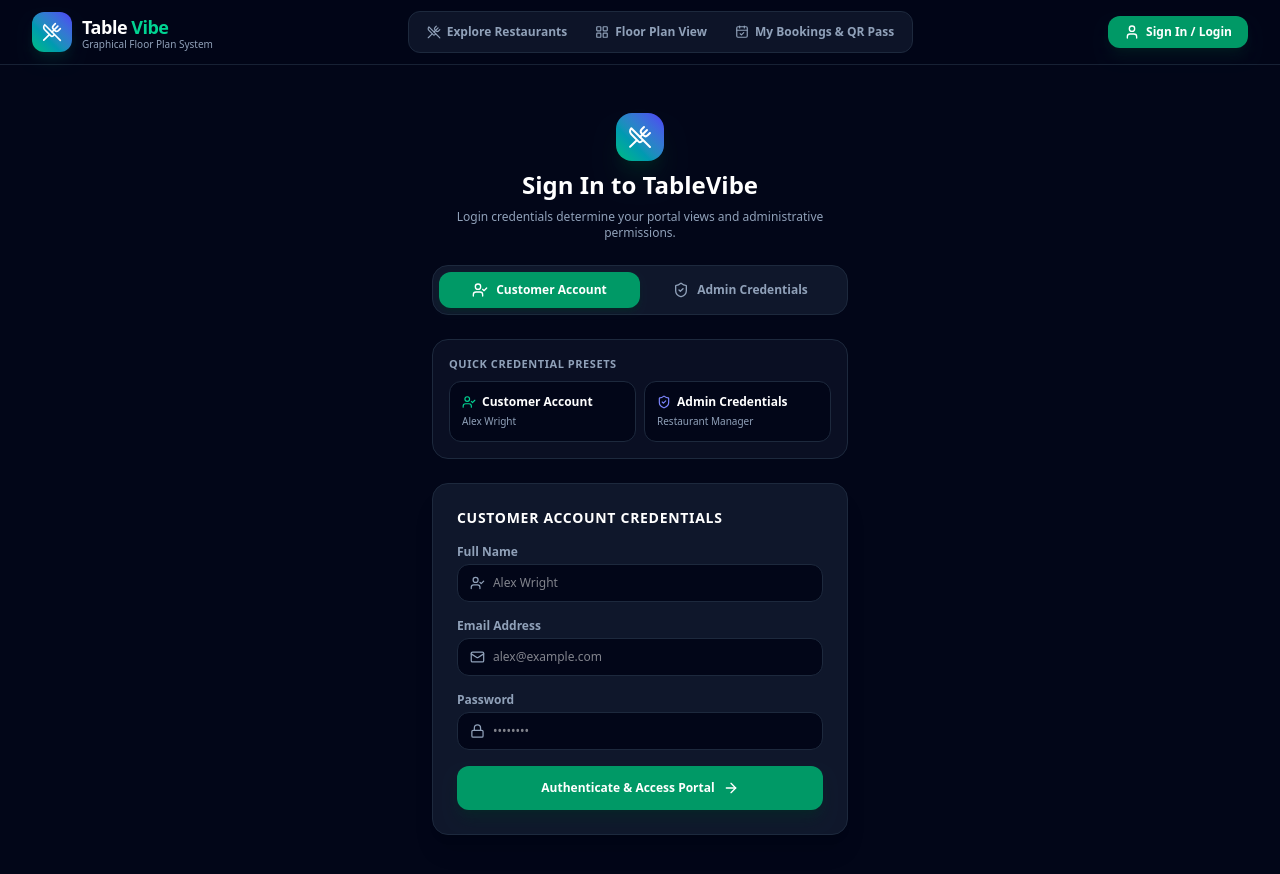
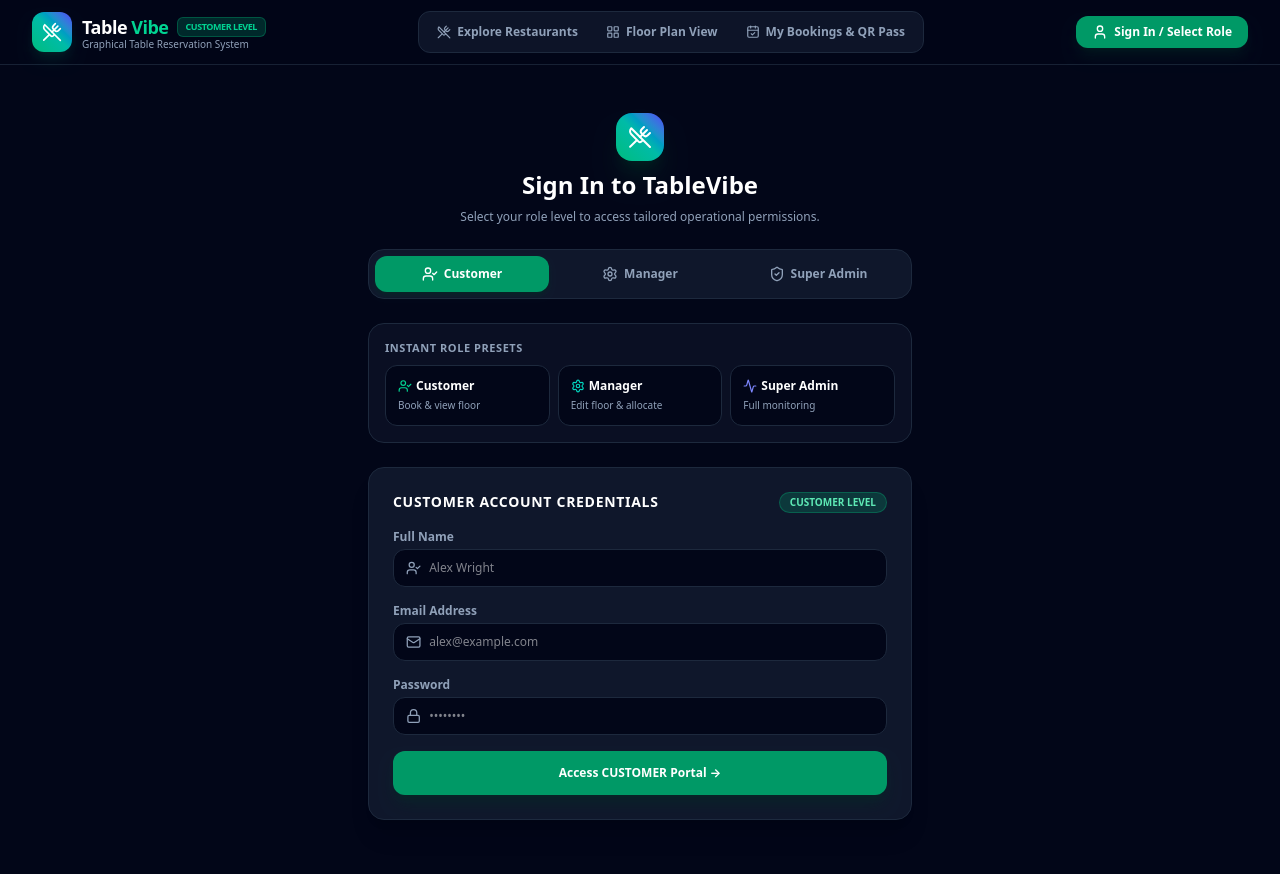
Before and after one commit to popzdesigngroup-gif/restaurant--table-booking, a Next.js app: page /login in a window 1280 px wide. Shown: the top 874 px of the page. Built offline with nearby package versions, Linux system fonts and the light colour scheme.

Commit message:
Add 3-tier role authorization architecture (Customer, Manager, Super Admin) with role-specific views

```diff
--- a/src/app/login/page.tsx
+++ b/src/app/login/page.tsx
@@ -1,16 +1,16 @@
 'use client';
 
 import React, { useState } from 'react';
-import { useAuth } from '@/context/AuthContext';
+import { useAuth, UserRole } from '@/context/AuthContext';
 import { useRouter } from 'next/navigation';
 import { Navbar } from '@/components/ui/Navbar';
-import { ShieldCheck, UserCheck, Key, Lock, Mail, ArrowRight, UtensilsCrossed } from 'lucide-react';
+import { ShieldCheck, UserCheck, Settings, Lock, Mail, ArrowRight, UtensilsCrossed, Activity } from 'lucide-react';
 
 export default function LoginPage() {
   const { login } = useAuth();
   const router = useRouter();
 
-  const [roleTab, setRoleTab] = useState<'customer' | 'admin'>('customer');
+  const [roleTab, setRoleTab] = useState<UserRole>('customer');
   const [email, setEmail] = useState('');
   const [password, setPassword] = useState('');
   const [name, setName] = useState('');
@@ -21,15 +21,20 @@
     login(email, roleTab, name);
     if (roleTab === 'admin') {
       router.push('/admin/dashboard');
+    } else if (roleTab === 'manager') {
+      router.push('/admin/editor');
     } else {
       router.push('/');
     }
   };
 
-  const handleDemoLogin = (targetRole: 'customer' | 'admin') => {
+  const handleDemoLogin = (targetRole: UserRole) => {
     if (targetRole === 'admin') {
-      login('admin@lumina.com', 'admin', 'Restaurant Manager');
+      login('admin@lumina.com', 'admin', 'Super Admin Monitor');
       router.push('/admin/dashboard');
+    } else if (targetRole === 'manager') {
+      login('manager@lumina.com', 'manager', 'Sarah Jenkins (Floor Manager)');
+      router.push('/admin/editor');
     } else {
       login('alex.wright@example.com', 'customer', 'Alex Wright', '+1 (555) 234-5678');
       router.push('/');
@@ -40,69 +45,97 @@
     <div className="min-h-screen bg-slate-950 text-slate-100 selection:bg-emerald-500 selection:text-white pb-20">
       <Navbar />
 
-      <main className="max-w-md mx-auto px-4 pt-12 space-y-6">
+      <main className="max-w-xl mx-auto px-4 pt-12 space-y-6">
         <div className="text-center space-y-2">
-          <div className="w-12 h-12 rounded-2xl bg-gradient-to-tr from-emerald-500 to-indigo-600 flex items-center justify-center mx-auto text-white shadow-xl shadow-emerald-950/50">
+          <div className="w-12 h-12 rounded-2xl bg-gradient-to-tr from-emerald-500 via-teal-500 to-indigo-600 flex items-center justify-center mx-auto text-white shadow-xl shadow-emerald-950/50">
             <UtensilsCrossed className="w-6 h-6" />
           </div>
           <h1 className="text-2xl font-black text-white">Sign In to TableVibe</h1>
-          <p className="text-xs text-slate-400">Login credentials determine your portal views and administrative permissions.</p>
+          <p className="text-xs text-slate-400">Select your role level to access tailored operational permissions.</p>
         </div>
 
-        {/* Role Credentials Tab Selector */}
-        <div className="flex bg-slate-900 border border-slate-800 p-1.5 rounded-2xl">
+        {/* 3 Role Level Selector Tabs */}
+        <div className="grid grid-cols-3 bg-slate-900 border border-slate-800 p-1.5 rounded-2xl gap-1">
           <button
             onClick={() => setRoleTab('customer')}
-            className={`flex-1 py-2.5 rounded-xl font-bold text-xs flex items-center justify-center gap-2 transition ${
+            className={`py-2.5 rounded-xl font-bold text-xs flex items-center justify-center gap-1.5 transition ${
               roleTab === 'customer'
                 ? 'bg-emerald-600 text-white shadow-md shadow-emerald-950/50'
                 : 'text-slate-400 hover:text-slate-200'
             }`}
           >
-            <UserCheck className="w-4 h-4" /> Customer Account
+            <UserCheck className="w-4 h-4" /> Customer
+          </button>
+          <button
+            onClick={() => setRoleTab('manager')}
+            className={`py-2.5 rounded-xl font-bold text-xs flex items-center justify-center gap-1.5 transition ${
+              roleTab === 'manager'
+                ? 'bg-teal-600 text-white shadow-md shadow-teal-950/50'
+                : 'text-slate-400 hover:text-slate-200'
+            }`}
+          >
+            <Settings className="w-4 h-4" /> Manager
           </button>
           <button
             onClick={() => setRoleTab('admin')}
-            className={`flex-1 py-2.5 rounded-xl font-bold text-xs flex items-center justify-center gap-2 transition ${
+            className={`py-2.5 rounded-xl font-bold text-xs flex items-center justify-center gap-1.5 transition ${
               roleTab === 'admin'
                 ? 'bg-indigo-600 text-white shadow-md shadow-indigo-950/50'
                 : 'text-slate-400 hover:text-slate-200'
             }`}
           >
-            <ShieldCheck className="w-4 h-4" /> Admin Credentials
+            <ShieldCheck className="w-4 h-4" /> Super Admin
           </button>
         </div>
 
-        {/* Closed-Loop Quick Credentials Login */}
+        {/* Quick Demo Presets for 3 Roles */}
         <div className="bg-slate-900/60 border border-slate-800 p-4 rounded-2xl space-y-2">
-          <div className="text-[11px] font-bold text-slate-400 uppercase tracking-wider">Quick Credential Presets</div>
-          <div className="grid grid-cols-2 gap-2">
+          <div className="text-[11px] font-bold text-slate-400 uppercase tracking-wider">Instant Role Presets</div>
+          <div className="grid grid-cols-3 gap-2">
             <button
               onClick={() => handleDemoLogin('customer')}
               className="p-3 bg-slate-950 hover:bg-slate-800 border border-slate-800 rounded-xl text-left transition flex flex-col justify-between"
             >
-              <div className="font-bold text-white text-xs flex items-center gap-1.5">
-                <UserCheck className="w-3.5 h-3.5 text-emerald-400" /> Customer Account
+              <div className="font-bold text-white text-xs flex items-center gap-1">
+                <UserCheck className="w-3.5 h-3.5 text-emerald-400" /> Customer
               </div>
-              <div className="text-[10px] text-slate-400 mt-1">Alex Wright</div>
+              <div className="text-[10px] text-slate-400 mt-1 line-clamp-1">Book & view floor</div>
             </button>
+
+            <button
+              onClick={() => handleDemoLogin('manager')}
+              className="p-3 bg-slate-950 hover:bg-slate-800 border border-slate-800 rounded-xl text-left transition flex flex-col justify-between"
+            >
+              <div className="font-bold text-white text-xs flex items-center gap-1">
+                <Settings className="w-3.5 h-3.5 text-teal-400" /> Manager
+              </div>
+              <div className="text-[10px] text-slate-400 mt-1 line-clamp-1">Edit floor & allocate</div>
+            </button>
+
             <button
               onClick={() => handleDemoLogin('admin')}
               className="p-3 bg-slate-950 hover:bg-slate-800 border border-slate-800 rounded-xl text-left transition flex flex-col justify-between"
             >
-              <div className="font-bold text-white text-xs flex items-center gap-1.5">
-                <ShieldCheck className="w-3.5 h-3.5 text-indigo-400" /> Admin Credentials
+              <div className="font-bold text-white text-xs flex items-center gap-1">
+                <Activity className="w-3.5 h-3.5 text-indigo-400" /> Super Admin
               </div>
-              <div className="text-[10px] text-slate-400 mt-1">Restaurant Manager</div>
+              <div className="text-[10px] text-slate-400 mt-1 line-clamp-1">Full monitoring</div>
             </button>
           </div>
         </div>
 
-        {/* Credential Form */}
+        {/* Credentials Form */}
         <form onSubmit={handleSubmit} className="bg-slate-900 border border-slate-800 p-6 rounded-2xl shadow-xl space-y-4">
-          <h3 className="text-sm font-bold text-white uppercase tracking-wider">
-            {roleTab === 'admin' ? 'Restaurant Manager Credentials' : 'Customer Account Credentials'}
-          </h3>
+          <div className="flex items-center justify-between">
+            <h3 className="text-sm font-bold text-white uppercase tracking-wider">
+              {roleTab === 'admin' ? 'Super Admin Credentials' : roleTab === 'manager' ? 'Floor Manager Credentials' : 'Customer Account Credentials'}
+            </h3>
+            <span className={`text-[10px] font-bold px-2.5 py-0.5 rounded-full border uppercase ${
+              roleTab === 'admin' ? 'bg-indigo-500/20 text-indigo-300 border-indigo-500/30' : roleTab === 'manager' ? 'bg-teal-500/20 text-teal-300 border-teal-500/30' : 'bg-emerald-500/20 text-emerald-300 border-emerald-500/30'
+            }`}>
+              {roleTab} Level
+            </span>
+          </div>
 
           <div>
             <label className="text-xs text-slate-400 font-semibold block mb-1">Full Name</label>
@@ -110,7 +143,7 @@
               <UserCheck className="w-4 h-4 text-slate-400" />
               <input
                 type="text"
-                placeholder={roleTab === 'admin' ? 'Restaurant Manager' : 'Alex Wright'}
+                placeholder={roleTab === 'admin' ? 'Super Admin Monitor' : roleTab === 'manager' ? 'Sarah Jenkins' : 'Alex Wright'}
                 value={name}
                 onChange={(e) => setName(e.target.value)}
                 className="bg-transparent text-xs text-white focus:outline-none w-full"
@@ -124,7 +157,7 @@
               <Mail className="w-4 h-4 text-slate-400" />
               <input
                 type="email"
-                placeholder={roleTab === 'admin' ? 'admin@lumina.com' : 'alex@example.com'}
+                placeholder={roleTab === 'admin' ? 'admin@lumina.com' : roleTab === 'manager' ? 'manager@lumina.com' : 'alex@example.com'}
                 value={email}
                 onChange={(e) => setEmail(e.target.value)}
                 className="bg-transparent text-xs text-white focus:outline-none w-full"
@@ -153,10 +186,12 @@
             className={`w-full font-bold py-3.5 rounded-xl text-xs transition shadow-lg flex items-center justify-center gap-2 ${
               roleTab === 'admin'
                 ? 'bg-indigo-600 hover:bg-indigo-500 text-white shadow-indigo-950/50'
+                : roleTab === 'manager'
+                ? 'bg-teal-600 hover:bg-teal-500 text-white shadow-teal-950/50'
                 : 'bg-emerald-600 hover:bg-emerald-500 text-white shadow-emerald-950/50'
             }`}
           >
-            Authenticate & Access Portal <ArrowRight className="w-4 h-4" />
+            Access {roleTab.toUpperCase()} Portal &rarr;
           </button>
         </form>
       </main>
--- a/src/components/ui/Navbar.tsx
+++ b/src/components/ui/Navbar.tsx
@@ -4,14 +4,14 @@
 import Link from 'next/link';
 import { usePathname, useRouter } from 'next/navigation';
 import { useAuth } from '@/context/AuthContext';
-import { UtensilsCrossed, LayoutGrid, CalendarCheck, BarChart3, Settings, Activity, Sparkles, User, LogOut, ShieldCheck } from 'lucide-react';
+import { UtensilsCrossed, LayoutGrid, CalendarCheck, BarChart3, Settings, Activity, User, LogOut, ShieldCheck, Flame } from 'lucide-react';
 
 export const Navbar: React.FC = () => {
   const pathname = usePathname();
   const router = useRouter();
   const { user, logout } = useAuth();
 
-  const isAdminUser = user?.role === 'admin';
+  const userRole = user?.role || 'customer';
 
   const customerLinks = [
     { href: '/', label: 'Explore Restaurants', icon: UtensilsCrossed },
@@ -19,14 +19,20 @@
     { href: '/my-bookings', label: 'My Bookings & QR Pass', icon: CalendarCheck }
   ];
 
-  const adminLinks = [
-    { href: '/admin/dashboard', label: 'Admin Monitor', icon: Activity },
-    { href: '/admin/editor', label: 'Floor Editor', icon: Settings },
-    { href: '/admin/reservations', label: 'Live Reservations', icon: CalendarCheck },
-    { href: '/admin/analytics', label: 'Heatmap & Metrics', icon: BarChart3 }
+  const managerLinks = [
+    { href: '/admin/editor', label: 'Floor Layout Editor', icon: Settings },
+    { href: '/admin/reservations', label: 'Table Allocation & QR', icon: CalendarCheck },
+    { href: '/restaurants/rest-1', label: 'Floor Layout View', icon: LayoutGrid }
   ];
 
-  const links = isAdminUser ? adminLinks : customerLinks;
+  const adminLinks = [
+    { href: '/admin/dashboard', label: 'Admin Telemetry Monitor', icon: Activity },
+    { href: '/admin/analytics', label: 'Heatmap & Metrics', icon: Flame },
+    { href: '/admin/editor', label: 'Floor Layout Editor', icon: Settings },
+    { href: '/admin/reservations', label: 'Table Allocation & QR', icon: CalendarCheck }
+  ];
+
+  const links = userRole === 'admin' ? adminLinks : userRole === 'manager' ? managerLinks : customerLinks;
 
   const handleSignOut = () => {
     logout();
@@ -37,25 +43,34 @@
     <header className="sticky top-0 z-40 w-full bg-slate-950/80 backdrop-blur-xl border-b border-slate-800/80">
       <div className="max-w-7xl mx-auto px-4 sm:px-6 lg:px-8 h-16 flex items-center justify-between">
         {/* Brand Logo */}
-        <Link href={isAdminUser ? '/admin/dashboard' : '/'} className="flex items-center gap-2.5 group">
-          <div className="w-10 h-10 rounded-xl bg-gradient-to-tr from-emerald-500 to-indigo-600 flex items-center justify-center text-white font-bold shadow-lg shadow-emerald-900/30 group-hover:scale-105 transition-transform">
+        <Link
+          href={userRole === 'admin' ? '/admin/dashboard' : userRole === 'manager' ? '/admin/editor' : '/'}
+          className="flex items-center gap-2.5 group"
+        >
+          <div className="w-10 h-10 rounded-xl bg-gradient-to-tr from-emerald-500 via-teal-500 to-indigo-600 flex items-center justify-center text-white font-bold shadow-lg shadow-emerald-900/30 group-hover:scale-105 transition-transform">
             <UtensilsCrossed className="w-5 h-5" />
           </div>
           <div>
             <span className="text-lg font-black tracking-tight text-white flex items-center gap-1">
               Table<span className="text-emerald-400">Vibe</span>
-              {isAdminUser && (
-                <span className="text-[10px] bg-indigo-500/20 text-indigo-400 px-2 py-0.5 rounded-md border border-indigo-500/30 font-bold ml-1">
-                  ADMIN PORTAL
-                </span>
-              )}
+              <span
+                className={`text-[9px] px-2 py-0.5 rounded-md border font-bold uppercase ml-1 ${
+                  userRole === 'admin'
+                    ? 'bg-indigo-500/20 text-indigo-400 border-indigo-500/30'
+                    : userRole === 'manager'
+                    ? 'bg-teal-500/20 text-teal-400 border-teal-500/30'
+                    : 'bg-emerald-500/20 text-emerald-400 border-emerald-500/30'
+                }`}
+              >
+                {userRole} level
+              </span>
             </span>
-            <span className="text-[10px] text-slate-400 block -mt-1 font-medium">Graphical Floor Plan System</span>
+            <span className="text-[10px] text-slate-400 block -mt-1 font-medium">Graphical Table Reservation System</span>
           </div>
         </Link>
 
-        {/* Navigation Links Driven strictly by Login Role */}
-        <nav className="hidden md:flex items-center gap-1 bg-slate-900/90 p-1.5 rounded-xl border border-slate-800">
+        {/* Dynamic Navigation Links based on 3 Roles */}
+        <nav className="hidden lg:flex items-center gap-1 bg-slate-900/90 p-1.5 rounded-xl border border-slate-800">
           {links.map((link) => {
             const Icon = link.icon;
             const isActive = pathname === link.href;
@@ -65,8 +80,10 @@
                 href={link.href}
                 className={`flex items-center gap-1.5 px-3 py-1.5 rounded-lg text-xs font-semibold transition ${
                   isActive
-                    ? isAdminUser
+                    ? userRole === 'admin'
                       ? 'bg-indigo-600 text-white shadow-md shadow-indigo-950/40'
+                      : userRole === 'manager'
+                      ? 'bg-teal-600 text-white shadow-md shadow-teal-950/40'
                       : 'bg-emerald-600 text-white shadow-md shadow-emerald-950/40'
                     : 'text-slate-400 hover:text-slate-200 hover:bg-slate-800/60'
                 }`}
@@ -78,7 +95,7 @@
           })}
         </nav>
 
-        {/* User Details & Login Credentials Controls */}
+        {/* User Profile Badge & Logout */}
         <div className="flex items-center gap-3">
           {user ? (
             <div className="flex items-center gap-3">
@@ -86,10 +103,14 @@
                 <div className="text-xs font-bold text-white leading-none">{user.name}</div>
                 <div
                   className={`text-[10px] font-semibold capitalize mt-0.5 ${
-                    isAdminUser ? 'text-indigo-400' : 'text-emerald-400'
+                    userRole === 'admin'
+                      ? 'text-indigo-400'
+                      : userRole === 'manager'
+                      ? 'text-teal-400'
+                      : 'text-emerald-400'
                   }`}
                 >
-                  {user.role} Account
+                  {userRole} Account
                 </div>
               </div>
               <button
@@ -106,7 +127,7 @@
               href="/login"
               className="flex items-center gap-1.5 bg-emerald-600 hover:bg-emerald-500 text-white px-4 py-2 rounded-xl text-xs font-bold transition shadow-lg shadow-emerald-950/40"
             >
-              <User className="w-4 h-4" /> Sign In / Login
+              <User className="w-4 h-4" /> Sign In / Select Role
             </Link>
           )}
         </div>
--- a/src/context/AuthContext.tsx
+++ b/src/context/AuthContext.tsx
@@ -1,20 +1,24 @@
 'use client';
 
 import React, { createContext, useContext, useState, useEffect } from 'react';
+
+export type UserRole = 'customer' | 'manager' | 'admin';
 
 export interface UserProfile {
   id: string;
   name: string;
   email: string;
   phone: string;
-  role: 'customer' | 'admin';
+  role: UserRole;
   avatarUrl?: string;
 }
 
 interface AuthContextType {
   user: UserProfile | null;
-  login: (email: string, role: 'customer' | 'admin', name?: string, phone?: string) => void;
+  login: (email: string, role: UserRole, name?: string, phone?: string) => void;
   logout: () => void;
+  isCustomer: boolean;
+  isManager: boolean;
   isAdmin: boolean;
   isInitialized: boolean;
 }
@@ -23,6 +27,8 @@
   user: null,
   login: () => {},
   logout: () => {},
+  isCustomer: true,
+  isManager: false,
   isAdmin: false,
   isInitialized: false
 });
@@ -47,10 +53,17 @@
     }
   }, []);
 
-  const login = (email: string, role: 'customer' | 'admin', name?: string, phone?: string) => {
+  const login = (email: string, role: UserRole, name?: string, phone?: string) => {
+    const defaultName =
+      role === 'admin'
+        ? 'Super Admin Monitor'
+        : role === 'manager'
+        ? 'Floor Layout Manager'
+        : email.split('@')[0];
+
     const newUser: UserProfile = {
       id: `usr-${Date.now()}`,
-      name: name || (role === 'admin' ? 'Restaurant Manager' : email.split('@')[0]),
+      name: name || defaultName,
       email,
       phone: phone || '+1 (555) 019-2831',
       role
@@ -74,6 +87,8 @@
         user,
         login,
         logout,
+        isCustomer: !user || user.role === 'customer',
+        isManager: user?.role === 'manager' || user?.role === 'admin',
         isAdmin: user?.role === 'admin',
         isInitialized
       }}
```
